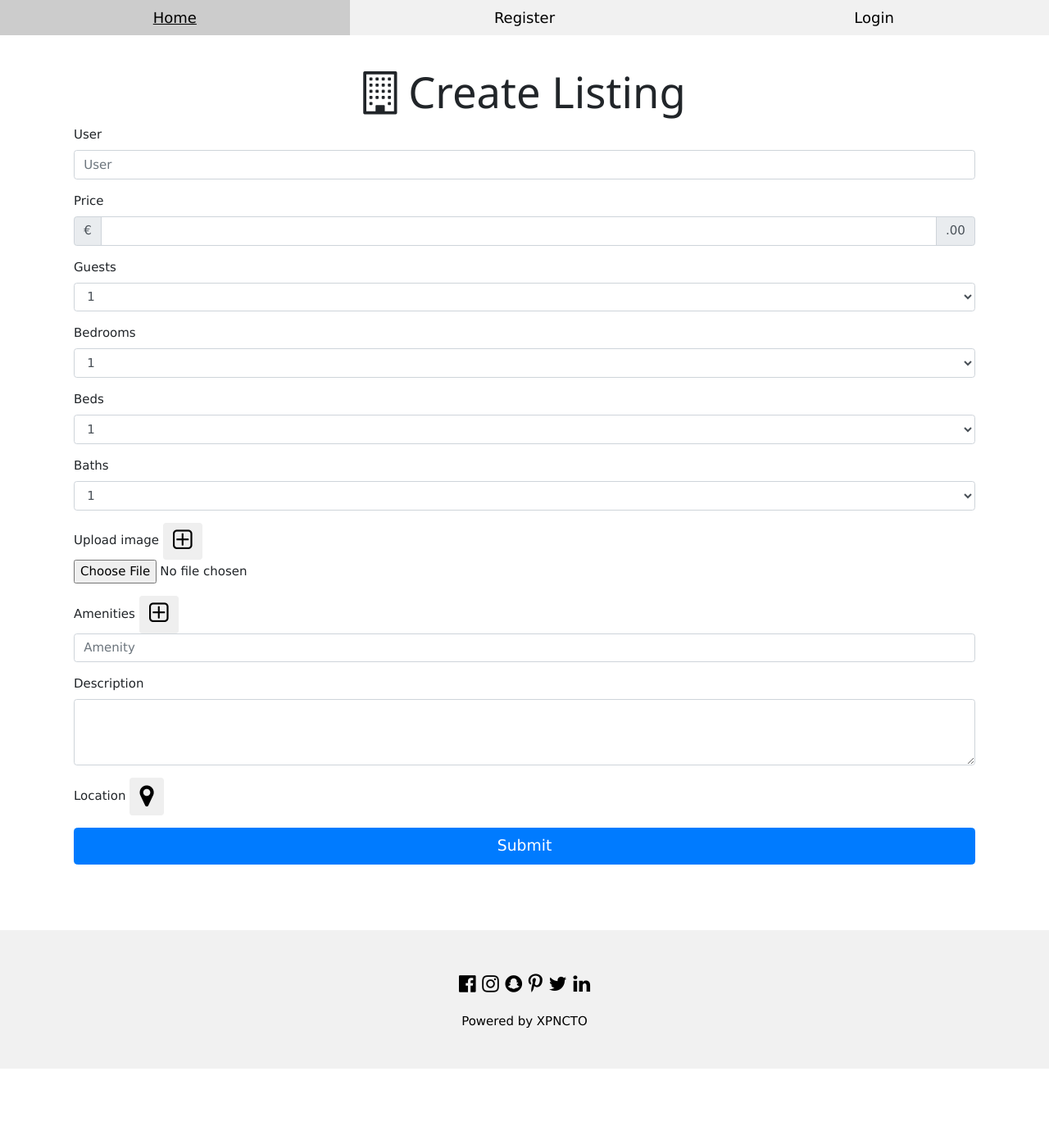
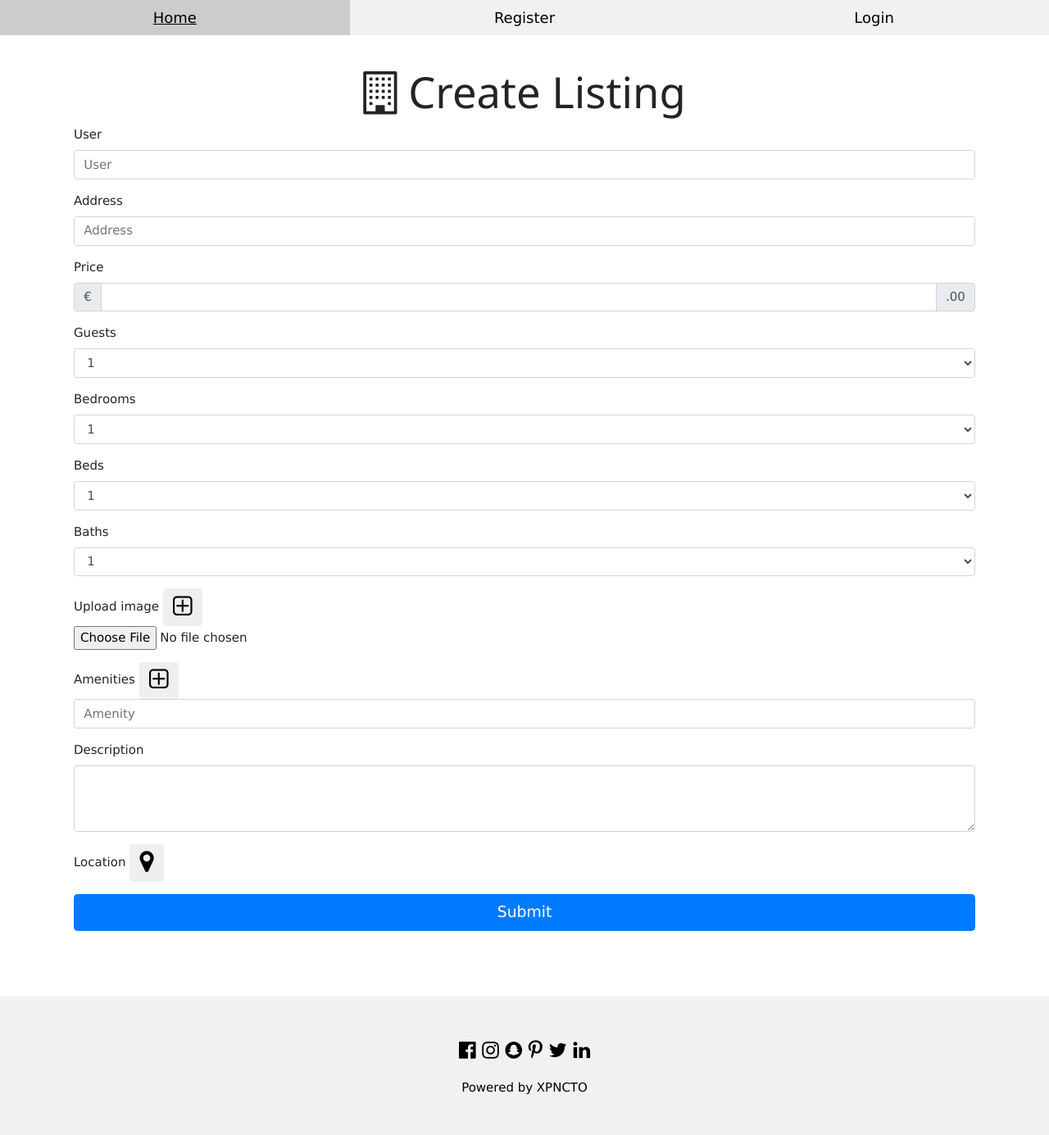
Before and after one commit to nkolchakov/Staykeepers-Hackathon, a Flask app: page /createListing in a window 1280 px wide. Shown: the whole page at 82% size. Before the commit the page ends 1304 px from the top, so only its background shows below. Run offline with Flask 2, Linux system fonts and the light colour scheme; some libraries are stand-ins or nearby versions.

Commit message:
Add address field to create listing view

```diff
--- a/app/templates/create-listing.html
+++ b/app/templates/create-listing.html
@@ -49,6 +49,12 @@
         <label for="user">User</label>
         <div>
           <input class="form-control" type="text" placeholder="User" id="user" name="user" required>
+        </div>
+      </div>
+      <div class="form-group">
+        <label for="address">Address</label>
+        <div>
+          <input class="form-control" type="text" placeholder="Address" id="address" name="address" required>
         </div>
       </div>
       <div class="form-group">
```
